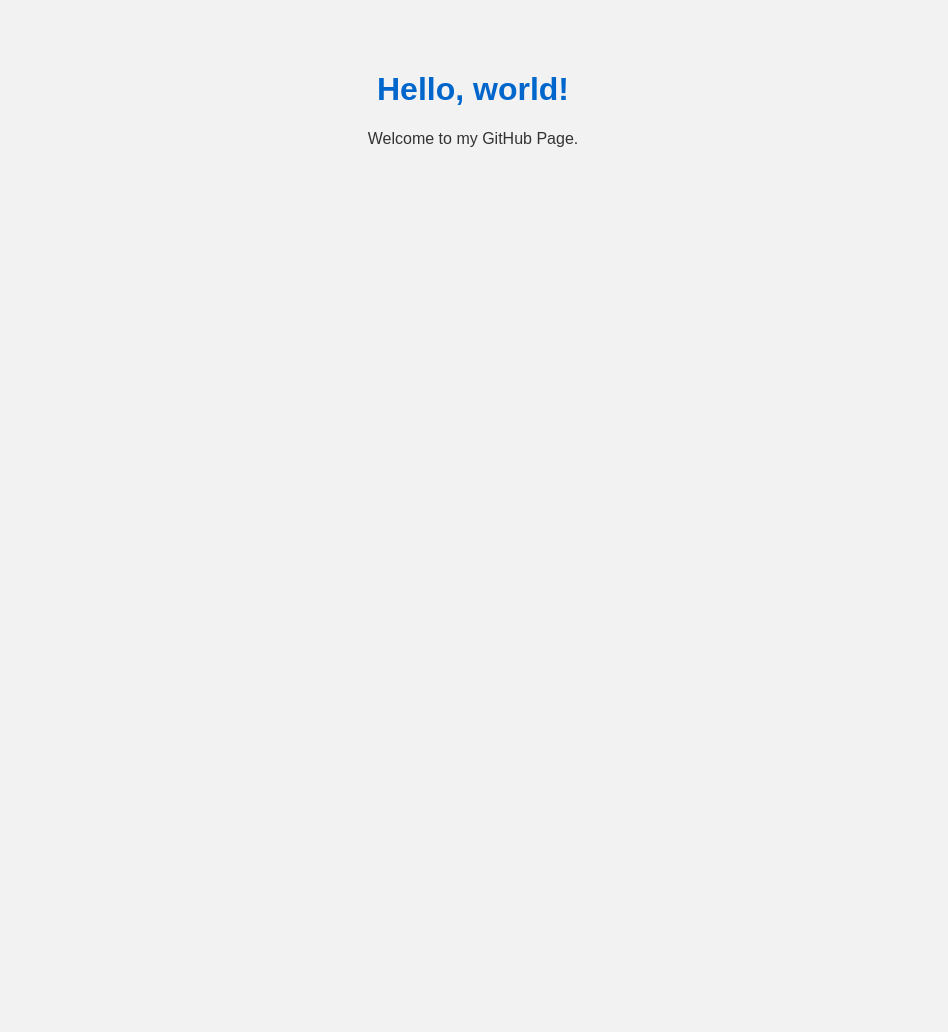
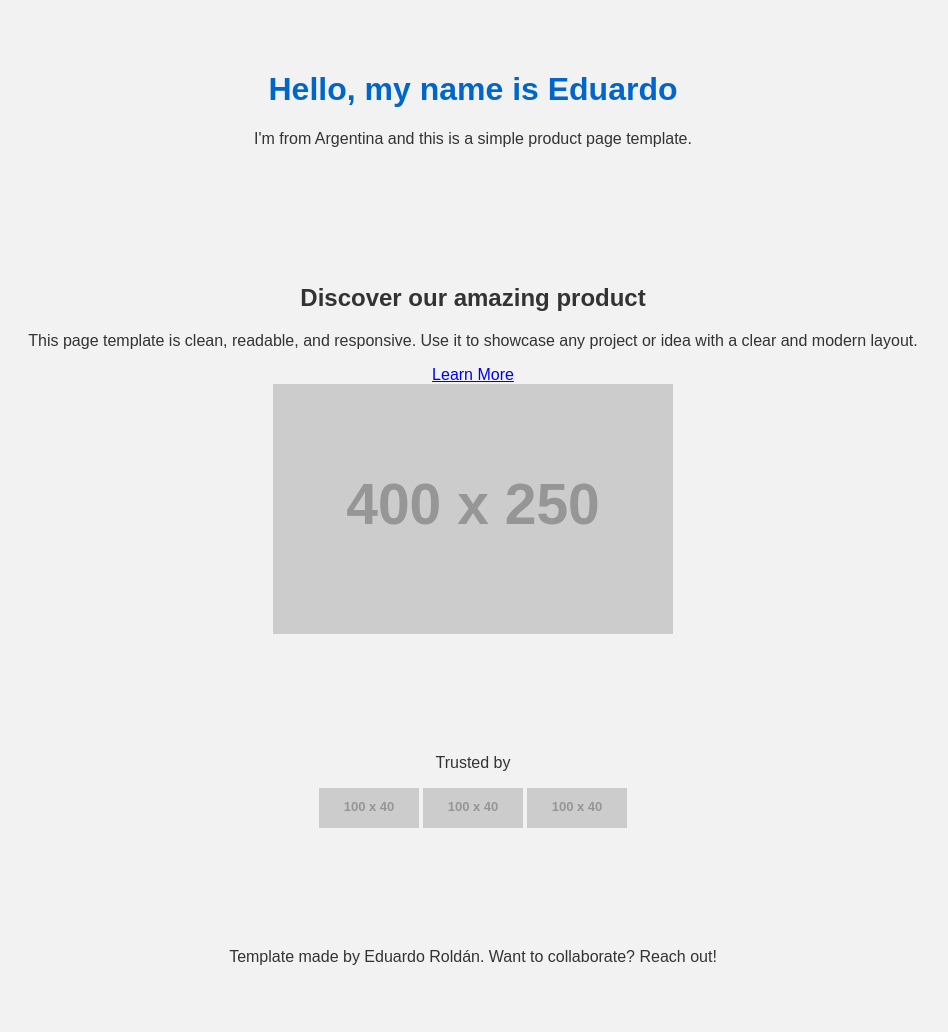
Before and after one commit to eduroldani/lewagononlinetest, a plain HTML site: page index.html in a window 1280 px wide. Shown: the whole page, without its empty margins (167-1115 px from the left). Before the commit the page ends 800 px from the top, so only its background shows below. Drawn offline with Linux system fonts and the light colour scheme; placeholder pictures from the web are drawn by us.

Commit message:
Update index.html

```diff
--- a/index.html
+++ b/index.html
@@ -2,14 +2,46 @@
 <html lang="en">
 <head>
   <meta charset="UTF-8" />
-  <meta name="viewport" content="width=device-width, initial-scale=1.0" />
-  <title>My Simple Page</title>
+  <meta name="viewport" content="width=device-width, initial-scale=1.0"/>
+  <title>Eduardo Roldán | Product Page Template</title>
   <link rel="stylesheet" href="style.css" />
 </head>
 <body>
-  <div class="container">
-    <h1>Hello, world!</h1>
-    <p>Welcome to my GitHub Page.</p>
-  </div>
+  <header>
+    <div class="container">
+      <h1>Hello, my name is Eduardo</h1>
+      <p class="subtitle">I'm from Argentina and this is a simple product page template.</p>
+    </div>
+  </header>
+
+  <section class="hero">
+    <div class="container hero-content">
+      <div class="hero-text">
+        <h2>Discover our amazing product</h2>
+        <p>This page template is clean, readable, and responsive. Use it to showcase any project or idea with a clear and modern layout.</p>
+        <a href="#contact" class="btn">Learn More</a>
+      </div>
+      <div class="hero-image">
+        <img src="https://via.placeholder.com/400x250" alt="Product preview">
+      </div>
+    </div>
+  </section>
+
+  <section class="trust">
+    <div class="container">
+      <p class="trust-text">Trusted by</p>
+      <div class="logos">
+        <img src="https://via.placeholder.com/100x40?text=Company+1" alt="Company 1">
+        <img src="https://via.placeholder.com/100x40?text=Company+2" alt="Company 2">
+        <img src="https://via.placeholder.com/100x40?text=Company+3" alt="Company 3">
+      </div>
+    </div>
+  </section>
+
+  <footer id="contact">
+    <div class="container">
+      <p>Template made by Eduardo Roldán. Want to collaborate? Reach out!</p>
+    </div>
+  </footer>
 </body>
 </html>
```
